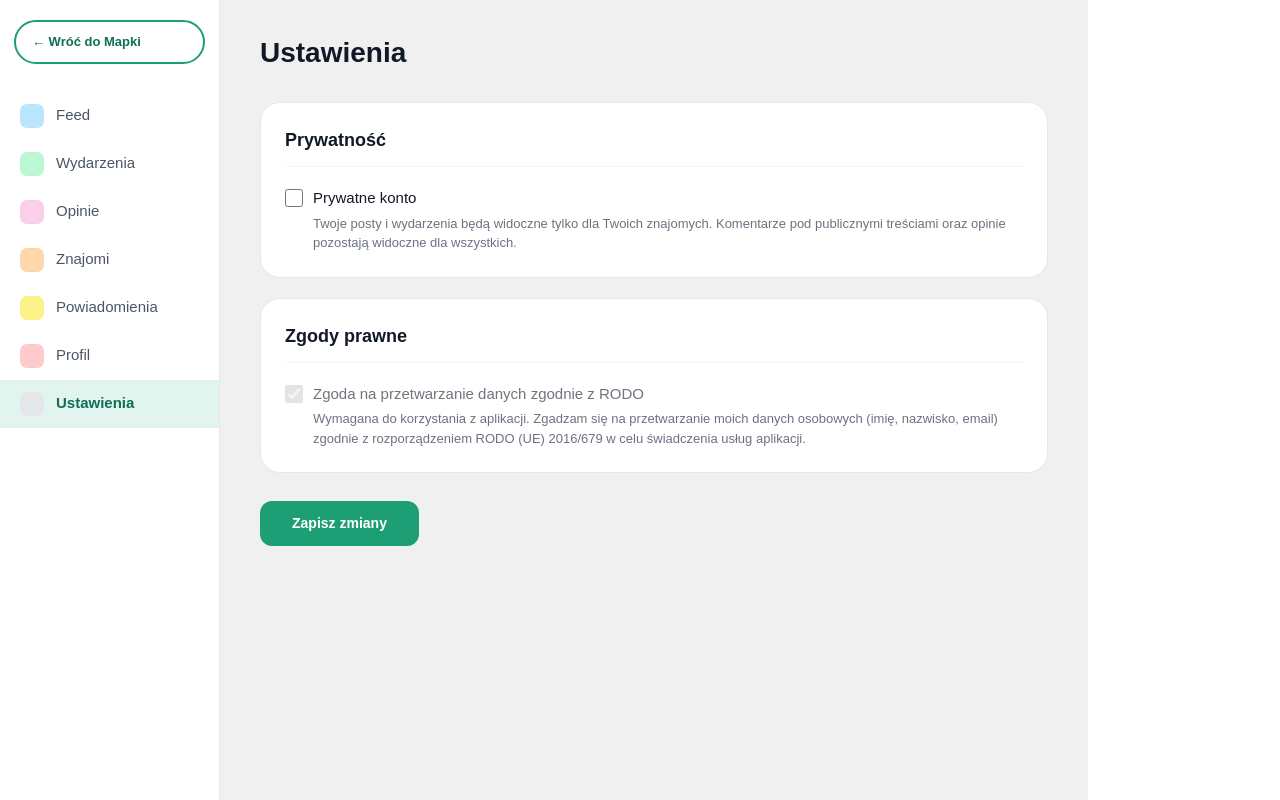
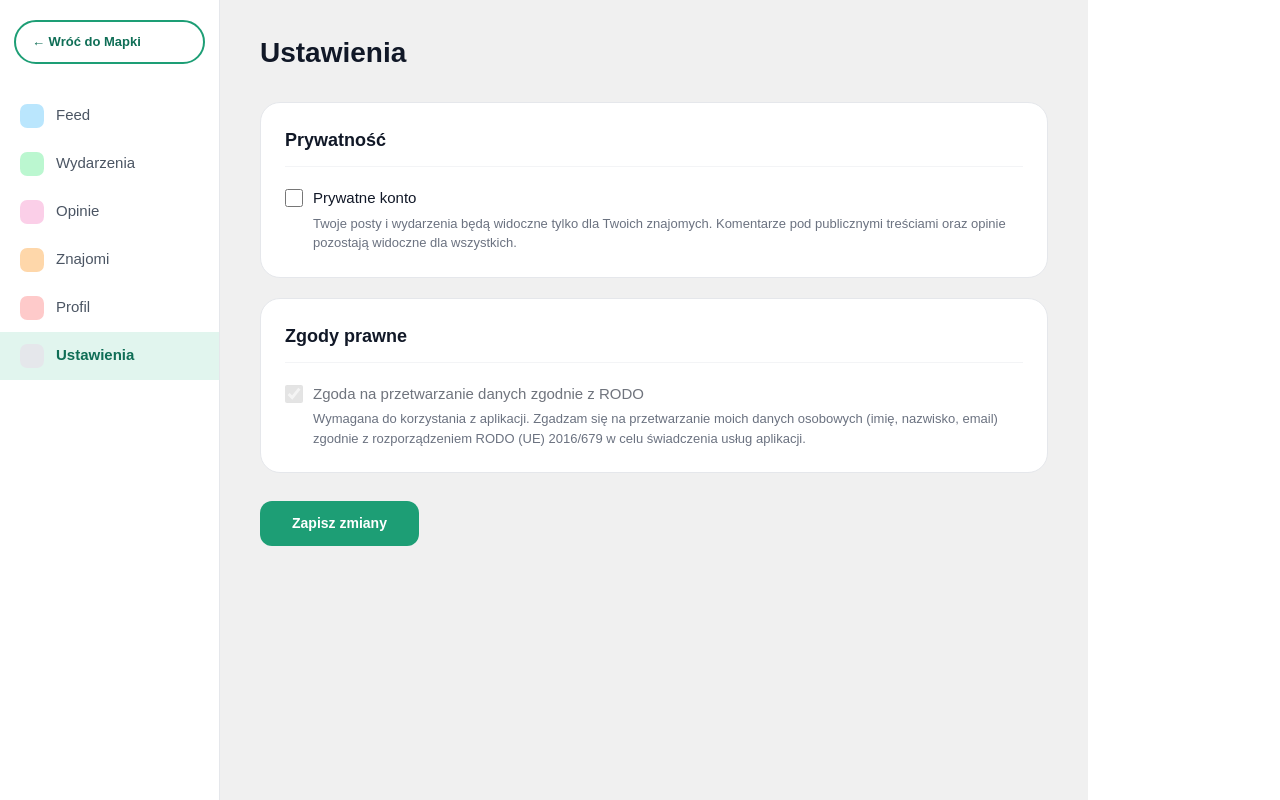
Before and after one commit to Sggw-student-map/sggw-student-map, an Angular app in the folder frontend/: page /settings in a window 1280 px wide. Built offline with nearby package versions, Linux system fonts and the light colour scheme; no server answers.

Commit message:
powiadomie ia usuniete

```diff
--- a/frontend/src/app/settings/settings.component.html
+++ b/frontend/src/app/settings/settings.component.html
@@ -6,7 +6,6 @@
       <a class="nav-item" routerLink="/events"><span class="dot green"></span>Wydarzenia</a>
       <a class="nav-item" routerLink="/opinions"><span class="dot purple"></span>Opinie</a>
       <a class="nav-item" routerLink="/friends"><span class="dot pink"></span>Znajomi</a>
-      <a class="nav-item" routerLink="/notifications"><span class="dot yellow"></span>Powiadomienia</a>
       <a class="nav-item" routerLink="/profile"><span class="dot red"></span>Profil</a>
       <a class="nav-item active" routerLink="/settings"><span class="dot gray"></span>Ustawienia</a>
     </nav>
```
